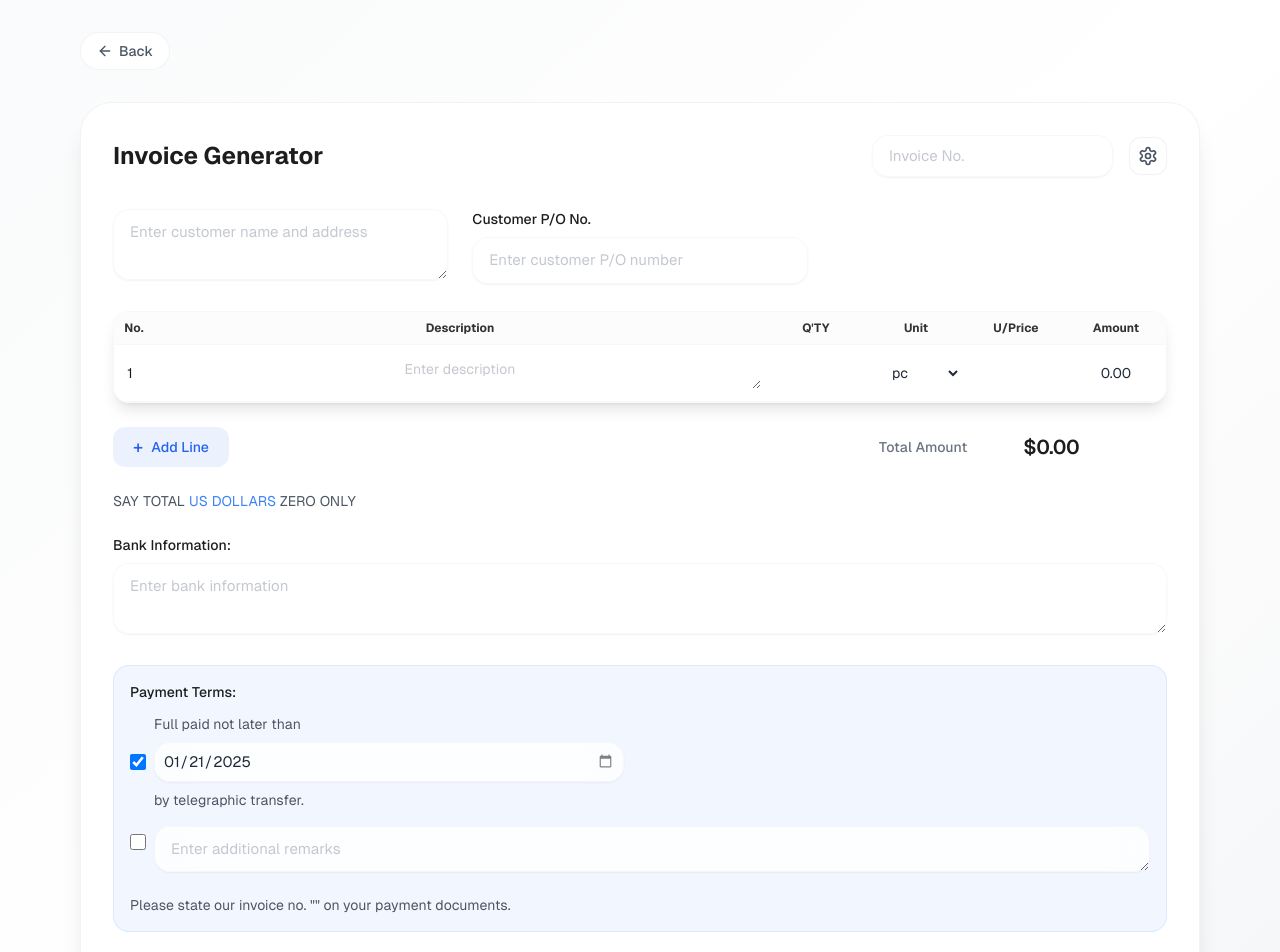
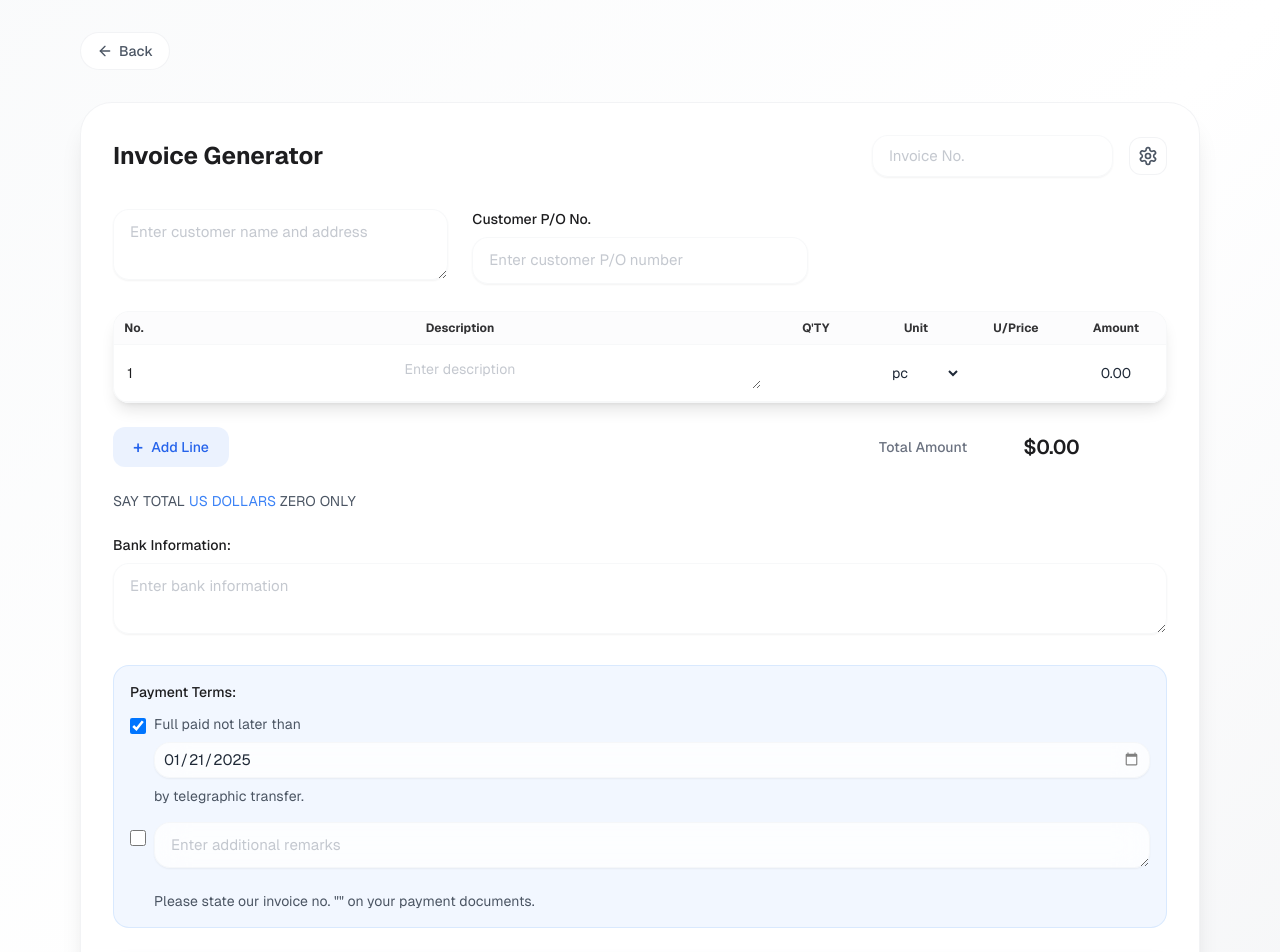
Before and after one commit to luocompany/luosir, a Next.js app: page /invoice in a window 1280 px wide. Shown: the top 952 px of the page. Built offline with nearby package versions, Linux system fonts and the light colour scheme.

Commit message:
发票-日期-1

```diff
--- a/app/invoice/page.tsx
+++ b/app/invoice/page.tsx
@@ -641,11 +641,11 @@ export default function Invoice() {
             <div className="space-y-4">
               <div className="bg-blue-50/80 dark:bg-blue-900/10
                               border border-blue-200/50 dark:border-blue-700/30
-                              rounded-2xl p-4 space-y-3">
-                <label className="block text-sm font-medium">Payment Terms:</label>
+                              rounded-2xl p-4">
+                <label className="block text-sm font-medium mb-3">Payment Terms:</label>
 
                 <div className="space-y-4">
-                  <div className="flex items-center gap-2">
+                  <div className="flex items-start gap-2">
                     <input
                       type="checkbox"
                       checked={invoiceData.showPaymentDate}
@@ -653,10 +653,10 @@ export default function Invoice() {
                         ...prev,
                         showPaymentDate: e.target.checked
                       }))}
-                      className="w-4 h-4 rounded border-gray-300 text-blue-500
-                                focus:ring-blue-500/40
-                                cursor-pointer"
+                      className="w-4 h-4 mt-1 rounded border-gray-300 text-blue-500
+                                focus:ring-blue-500/40"
                     />
+                    <div className="flex-1">
                       <div className="flex items-center flex-wrap gap-2">
                         <span className="text-sm text-gray-600 dark:text-gray-400">
                           Full paid not later than
@@ -668,15 +668,16 @@ export default function Invoice() {
                             ...prev,
                             paymentDate: e.target.value
                           }))}
-                        className={`${inputClassName} !py-1.5 !px-2 w-[130px] shrink-0`}
+                          className={`${inputClassName} !py-1 !px-2 w-[120px] min-w-[130px]`}
                           style={{
                             colorScheme: 'light dark',
-                          paddingRight: '8px' // 覆盖日期选择器默认内边距
+                            paddingRight: '8px'
                           }}
                         />
                         <span className="text-sm text-gray-600 dark:text-gray-400">
                           by telegraphic transfer.
                         </span>
+                      </div>
                     </div>
                   </div>
 
@@ -689,7 +690,7 @@ export default function Invoice() {
                         showRemarks: e.target.checked
                       }))}
                       className="w-4 h-4 mt-2 rounded border-gray-300 text-blue-500
-                                focus:ring-blue-500 focus:ring-offset-0"
+                                focus:ring-blue-500/40"
                     />
                     <div className="flex-1">
                       <textarea
@@ -705,7 +706,7 @@ export default function Invoice() {
                     </div>
                   </div>
 
-                  <div className="text-sm text-gray-600 dark:text-gray-400">
+                  <div className="text-sm text-gray-600 dark:text-gray-400 pl-6">
                     Please state our invoice no. "{invoiceData.invoiceNo}" on your payment documents.
                   </div>
                 </div>
```
Lines whose indentation alone changed are shown as unchanged.
